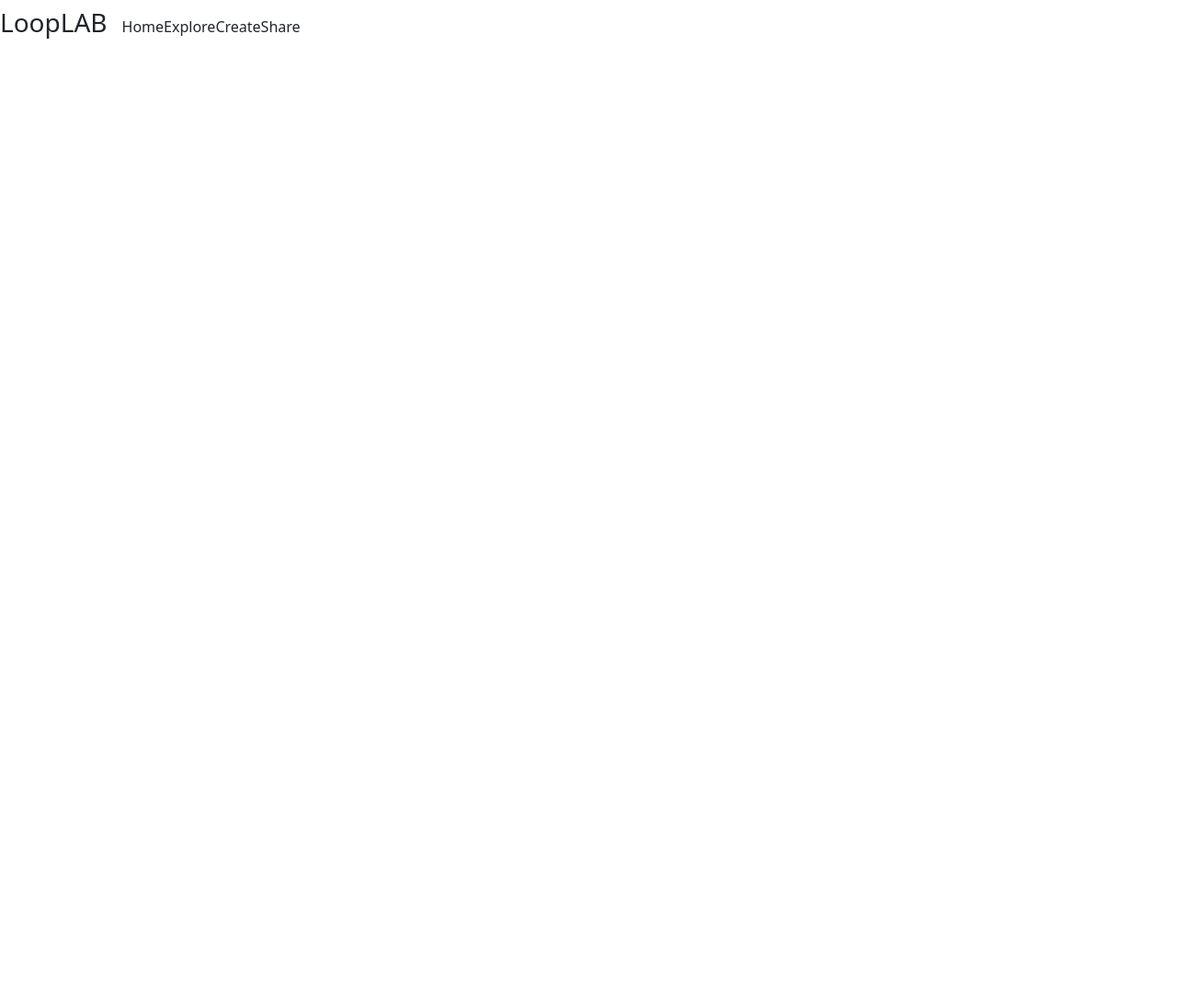
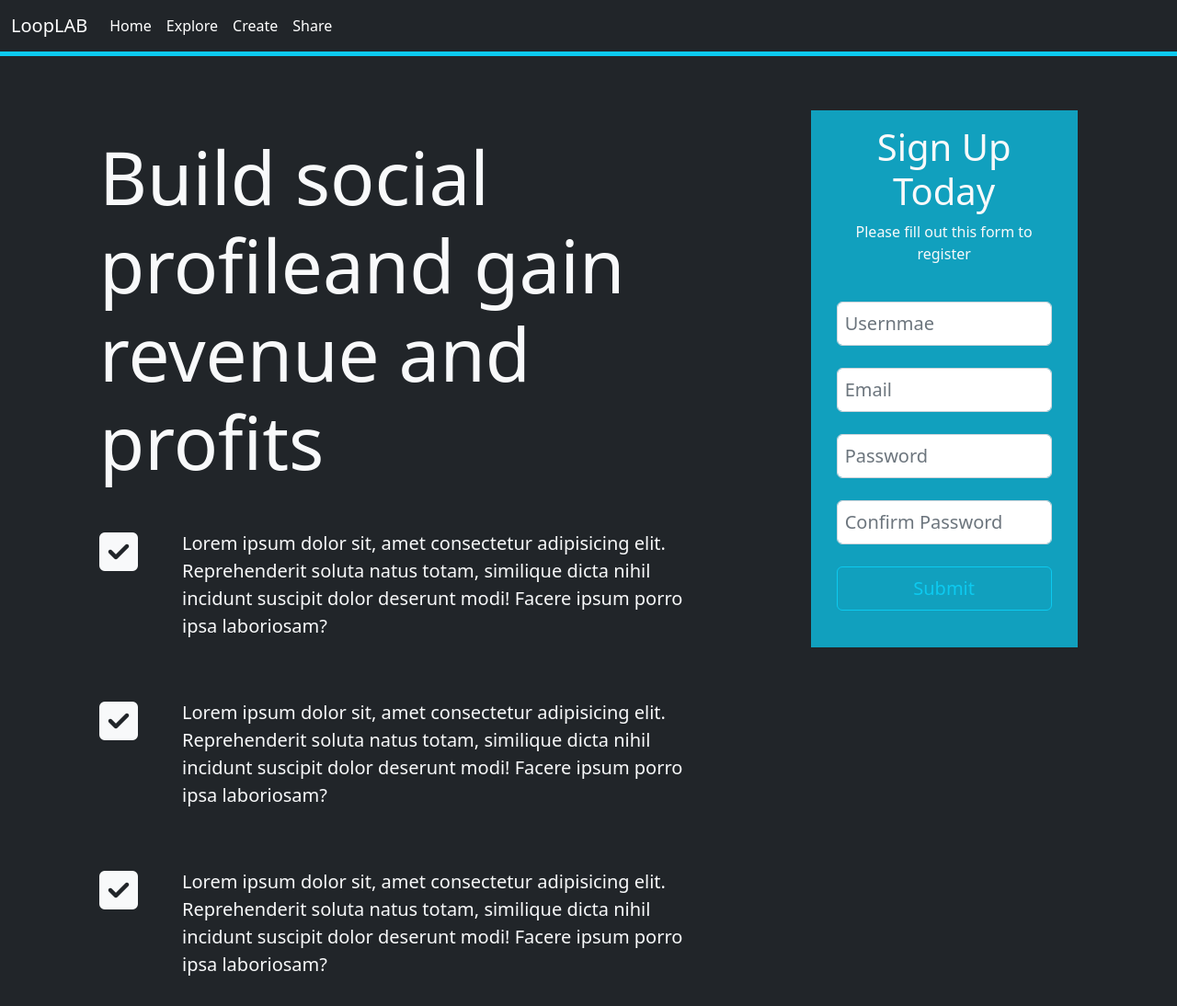
Before and after one commit to Aaftab25/Bootstrap, a plain HTML site: page Day1/Practice/Practical2/index.html in a window 1280 px wide. Shown: the whole page at 92% size. Before the commit the page ends 800 px from the top, so only its background shows below. Drawn offline with nearby package versions, Linux system fonts and the light colour scheme.

Commit message:
practical1

```diff
--- a/Day1/Practice/Practical2/index.html
+++ b/Day1/Practice/Practical2/index.html
@@ -2,7 +2,7 @@
 <html lang="en">
 
 <head>
-  <title>Title</title>
+    <title>Practicale 2</title>
     <!-- Required meta tags -->
     <meta charset="utf-8">
     <meta name="viewport" content="width=device-width, initial-scale=1, shrink-to-fit=no">
@@ -10,37 +10,122 @@
     <!-- Bootstrap CSS v5.2.1 -->
     <link href="https://cdn.jsdelivr.net/npm/bootstrap@5.2.1/dist/css/bootstrap.min.css" rel="stylesheet"
         integrity="sha384-iYQeCzEYFbKjA/T2uDLTpkwGzCiq6soy8tYaI1GyVh/UjpbCx/TYkiZhlZB6+fzT" crossorigin="anonymous">
-
+    <style>
+        .navbar-nav {
+            margin-left: auto;
+            float: right;
+        }
+    </style>
+    <link rel="stylesheet" href="https://cdnjs.cloudflare.com/ajax/libs/font-awesome/6.3.0/css/all.min.css"
+        integrity="sha512-SzlrxWUlpfuzQ+pcUCosxcglQRNAq/DZjVsC0lE40xsADsfeQoEypE+enwcOiGjk/bSuGGKHEyjSoQ1zVisanQ=="
+        crossorigin="anonymous" referrerpolicy="no-referrer" />
 </head>
 
-<body>
+<body class="bg-dark">
     <header>
         <!-- place navbar here -->
-        <nav class="navbar navbar-expand-lg">
-            <div class="conatainer-fluid">
+        <nav class="navbar navbar-expand-lg navbar-dark bg-dark border-bottom border-info border-5 fixed-top">
+            <div class="container-fluid">
 
-                <button class="navbar-toggler" type="button" data-bs-toggle="collapse"
+                <a href="" class="navbar-brand">LoopLAB</a>
+                <button class="navbar-toggler navbar-toggler-right" type="button" data-bs-toggle="collapse"
                     data-bs-target="#navToggle">
                     <span class="navbar-toggler-icon"></span>
                 </button>
-                <div class="collapse navbar-collapse" id="navToggle">
-                <h3>LoopLAB</h3>
 
-                   <a href="" class="navbar-brand"></a>
-                <ul class="navbar-nav me-auto mb-5 mb-lg-0 d-flex">
-                    <li class="nav-item active">Home</li>
-                    <li class="nav-item">Explore</li>
-                    <li class="nav-item">Create</li>
-                    <li class="nav-item">Share</li>
+                <div class="collapse navbar-collapse text-light" id="navToggle">
+
+
+                    <ul class="navbar-nav w-100 me-auto mb-5 mb-lg-0 ml-auto">
+                        <li class="nav-item">
+                            <a href="" class="nav-link active">Home</a>
+                        <li class="nav-item">
+                            <a href="" class="nav-link active">Explore</a>
+                        </li>
+                        <li class="nav-item">
+                            <a href="" class="nav-link active">Create</a>
+                        </li>
+                        <li class="nav-item">
+                            <a href="" class="nav-link active">Share</a>
+                        </li>
                     </ul>
 
                 </div>
 
             </div>
         </nav>
+
+
     </header>
     <main>
+        <div class="container-fluid">
+            <div class="row m-5 pt-5 ">
+                <div class="col-8 d-none d-sm-none d-lg-block d-md-none text-light p-5">
+                    <div class="mb-5">
+                        <h1 class="display-1">Build <strong>social profile</strong>and gain revenue and
+                            <strong>profits</strong></h1>
+                    </div>
+                    <div class="fs-5 mt-5 d-flex">
+                        <i class="fa-solid fa-square-check display-5"></i>
+                        <p class="ms-5"> Lorem ipsum dolor sit, amet consectetur adipisicing elit. Reprehenderit soluta
+                            natus totam,
+                            similique dicta nihil incidunt suscipit dolor deserunt modi! Facere ipsum porro ipsa
+                            laboriosam?
+                        </p>
+                    </div>
+                    <div class="fs-5 mt-5 d-flex">
+                        <i class="fa-solid fa-square-check display-5"></i>
+                        <p class="ms-5"> Lorem ipsum dolor sit, amet consectetur adipisicing elit. Reprehenderit soluta
+                            natus totam,
+                            similique dicta nihil incidunt suscipit dolor deserunt modi! Facere ipsum porro ipsa
+                            laboriosam?
+                        </p>
+                    </div>
+                    <div class="fs-5 mt-5 d-flex">
+                        <i class="fa-solid fa-square-check display-5"></i>
+                        <p class="ms-5"> Lorem ipsum dolor sit, amet consectetur adipisicing elit. Reprehenderit soluta
+                            natus totam,
+                            similique dicta nihil incidunt suscipit dolor deserunt modi! Facere ipsum porro ipsa
+                            laboriosam?
+                        </p>
+                    </div>
+                </div>
+                <div
+                    class="col-lg-3 col-md-8 ms-md-auto me-md-auto col-sm-9 ms-sm-auto me-sm-auto mb-5 ">
+                    <div class="row row-md-12 text-center mt-4 p-3 bg-info  bg-opacity-75">
+                        <div class="col ">
+                            <div class="row text-light mb-4">
+                                <h2 class="fs-1">Sign Up Today</h2>
+                                <p>Please fill out this form to register</p>
+                            </div>
+                            <div class="row-4 row-md-12 mb-4">
+                                <input type="text" class="form-control p-2 fs-5" placeholder="Usernmae">
+                            </div>
+                            <div class="row-4 row-md-12 mb-4">
+                                <input type="text" class="form-control p-2 fs-5" placeholder="Email">
+                            </div>
+                            <div class="row-4 row-md-12 mb-4">
+                                <input type="text" class="form-control p-2 fs-5" placeholder="Password">
+                            </div>
+                            <div class="row-4 row-md-12 mb-4">
+                                <input type="text" class="form-control p-2 p-2 fs-5" placeholder="Confirm Password">
+                            </div>
+                            <div class="row-4 row-md-12 mb-4">
+                                <input type="submit" class="form-control p-2 p-2 fs-5 btn btn-outline-info"
+                                    value="Submit">
+                            </div>
+                        </div>
+                    </div>
+                </div>
+            </div>
 
+        </div>
+        <div class="d-lg-none d-md-block s-sm-block text-center text-light bg-secondary">
+            <h2 class="pt-5">Explore</h2>
+            <p class="ps-5 pe-5">Lorem ipsum dolor sit amet consectetur adipisicing elit. Suscipit tempore voluptas quisquam dolores
+                laudantium hic.</p>
+                <button class="btn btn-outline-light">Find Out More</button>
+        </div>
     </main>
     <footer>
         <!-- place footer here -->
```
Also changed, not shown: Day1/Practice/Assignment/navbar.html (+1 -1 lines). Lines whose indentation alone changed are shown as unchanged.
